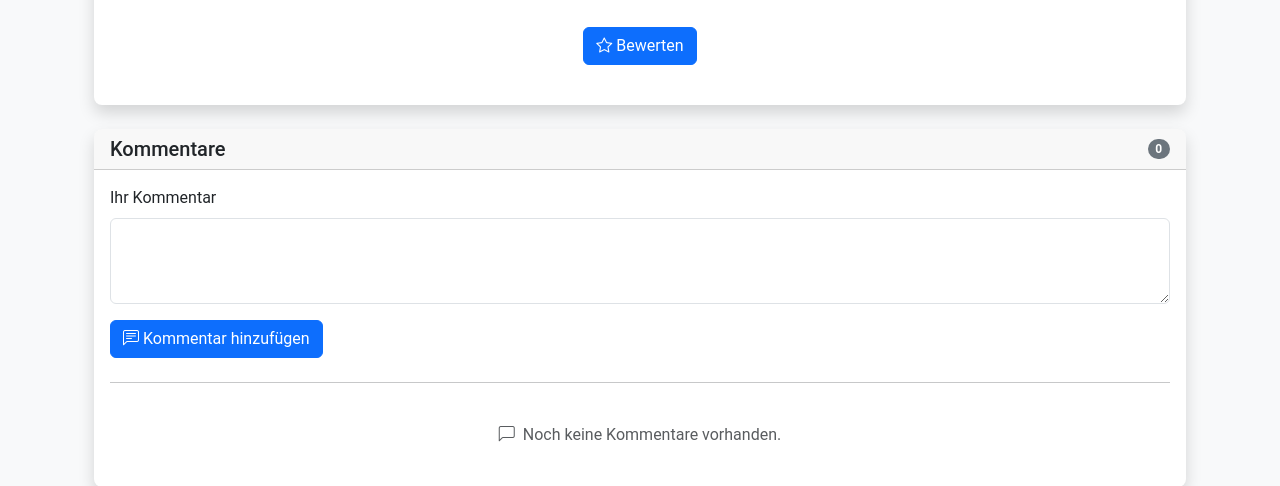
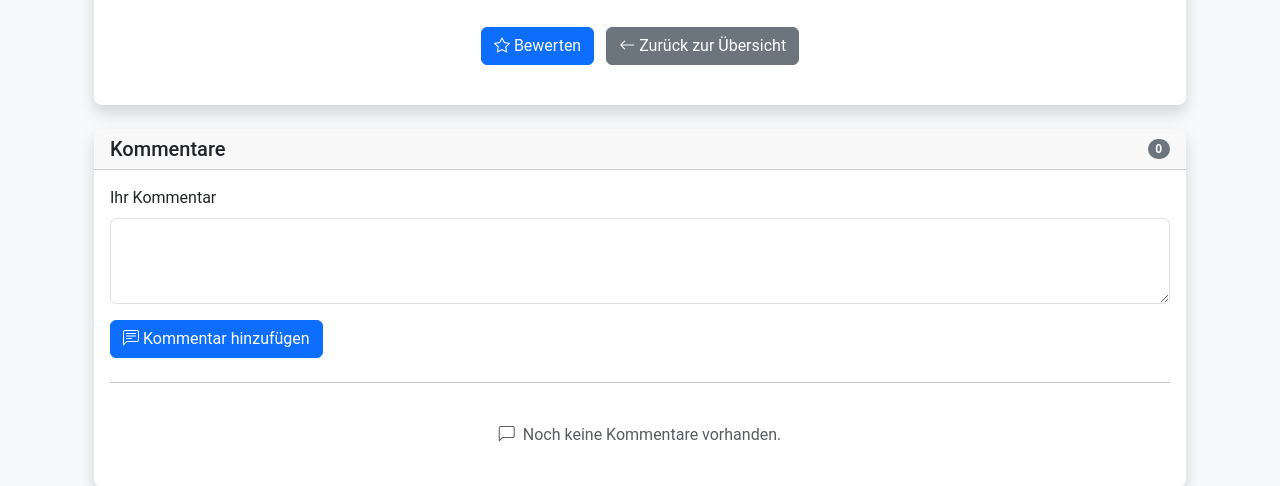
Before and after one commit to DG1001/jfs2025_rating_app, a Flask app: template templates/talk_detail.html in a window 1280 px wide. Shown: the part 440-926 px from the top of the page. Run offline with Flask 3, Linux system fonts and the light colour scheme; the template is opened without the code that fills it, so the values that code supplies are empty.

Commit message:
feat: Add "Zurück zur Übersicht" button next to rating button

```diff
--- a/templates/talk_detail.html
+++ b/templates/talk_detail.html
@@ -148,13 +148,18 @@
                         <p class="text-muted">Bewerten Sie diesen Vortrag mit 1-{{ max_rating }} Sternen.</p>
                         {% endif %}
                     </div>
-                    <button type="submit" class="btn btn-primary mt-2">
+                    <div class="mt-2">
+                        <button type="submit" class="btn btn-primary">
                             {% if user_rating %}
                             <i class="bi bi-star-half me-1"></i>Bewertung aktualisieren
                             {% else %}
                             <i class="bi bi-star me-1"></i>Bewerten
                             {% endif %}
                         </button>
+                        <a href="{{ url_for('main.index') }}" class="btn btn-secondary ms-2">
+                            <i class="bi bi-arrow-left me-1"></i>Zurück zur Übersicht
+                        </a>
+                    </div>
                 </div>
             </form>
         </div>
```
Lines whose indentation alone changed are shown as unchanged.
